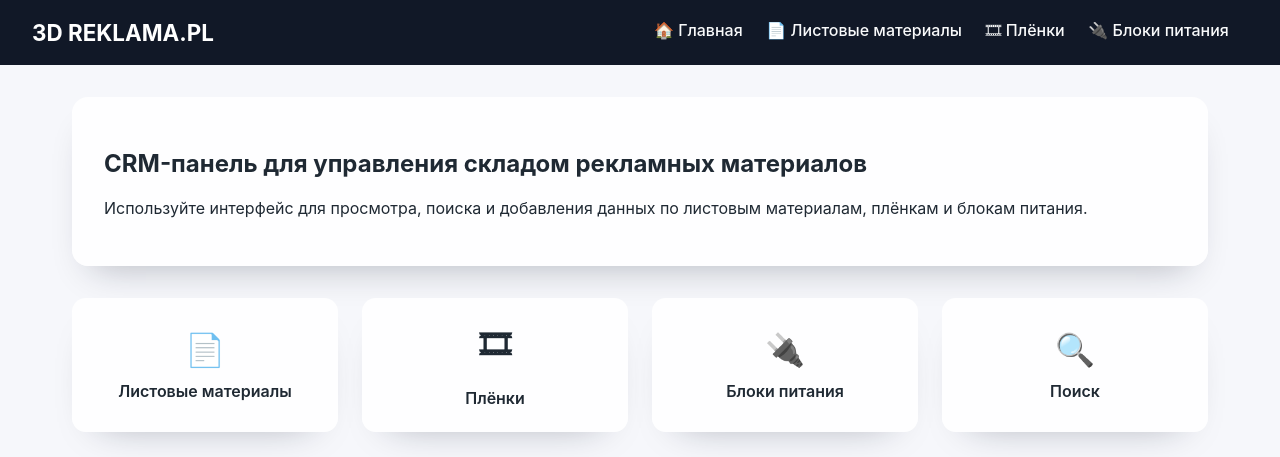
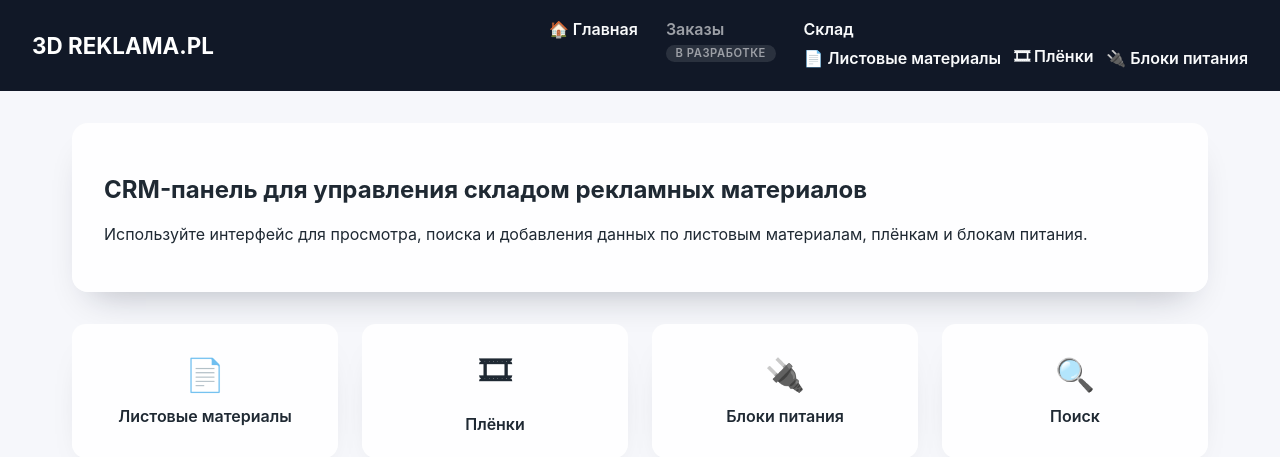
Before and after one commit to doomka5/doomka_bot_W2, a FastAPI app: page / in a window 1280 px wide. Shown: the top 457 px of the page. Run offline with FastAPI, Linux system fonts and the light colour scheme; parts of the project's set-up code (start-up, migrations or seed data) failed here and were passed over.

Commit message:
Restructure web navigation to group warehouse sections

```diff
--- a/web/static/style.css
+++ b/web/static/style.css
@@ -40,15 +40,59 @@ body {
     font-size: 1.4rem;
 }
 
-.nav a {
-    color: #f9fafb;
-    margin-right: 1.2rem;
-    text-decoration: none;
-    font-weight: 500;
+.nav {
+    display: flex;
+    align-items: flex-start;
+    flex-wrap: wrap;
+    gap: 1.75rem;
 }
 
-.nav a:hover {
+.nav-link,
+.nav-sublink {
+    color: #f9fafb;
+    text-decoration: none;
+    font-weight: 600;
+}
+
+.nav-link:hover,
+.nav-sublink:hover {
     text-decoration: underline;
+}
+
+.nav-item {
+    color: #f9fafb;
+    display: flex;
+    flex-direction: column;
+    gap: 0.35rem;
+    font-weight: 600;
+}
+
+.nav-item--disabled {
+    opacity: 0.6;
+    cursor: default;
+}
+
+.nav-tag {
+    display: inline-flex;
+    align-items: center;
+    padding: 0.1rem 0.6rem;
+    border-radius: 999px;
+    font-size: 0.7rem;
+    text-transform: uppercase;
+    letter-spacing: 0.05em;
+    background: rgba(255, 255, 255, 0.18);
+}
+
+.nav-submenu {
+    display: flex;
+    flex-wrap: wrap;
+    gap: 0.8rem;
+}
+
+.nav-sublink {
+    display: inline-flex;
+    align-items: center;
+    gap: 0.25rem;
 }
 
 .content {
--- a/web/templates/base.html
+++ b/web/templates/base.html
@@ -10,10 +10,19 @@
     <header class="topbar">
         <h1 class="app-title">3D REKLAMA.PL</h1>
         <nav class="nav">
-            <a href="{{ url_for('index') }}">🏠 Главная</a>
-            <a href="{{ url_for('materials_page') }}">📄 Листовые материалы</a>
-            <a href="{{ url_for('films_page') }}">🎞 Плёнки</a>
-            <a href="{{ url_for('power_supplies_page') }}">🔌 Блоки питания</a>
+            <a class="nav-link" href="{{ url_for('index') }}">🏠 Главная</a>
+            <div class="nav-item nav-item--disabled">
+                <span class="nav-label">Заказы</span>
+                <span class="nav-tag">в разработке</span>
+            </div>
+            <div class="nav-item">
+                <span class="nav-label">Склад</span>
+                <div class="nav-submenu">
+                    <a class="nav-sublink" href="{{ url_for('materials_page') }}">📄 Листовые материалы</a>
+                    <a class="nav-sublink" href="{{ url_for('films_page') }}">🎞 Плёнки</a>
+                    <a class="nav-sublink" href="{{ url_for('power_supplies_page') }}">🔌 Блоки питания</a>
+                </div>
+            </div>
         </nav>
     </header>
     <main class="content">
```
